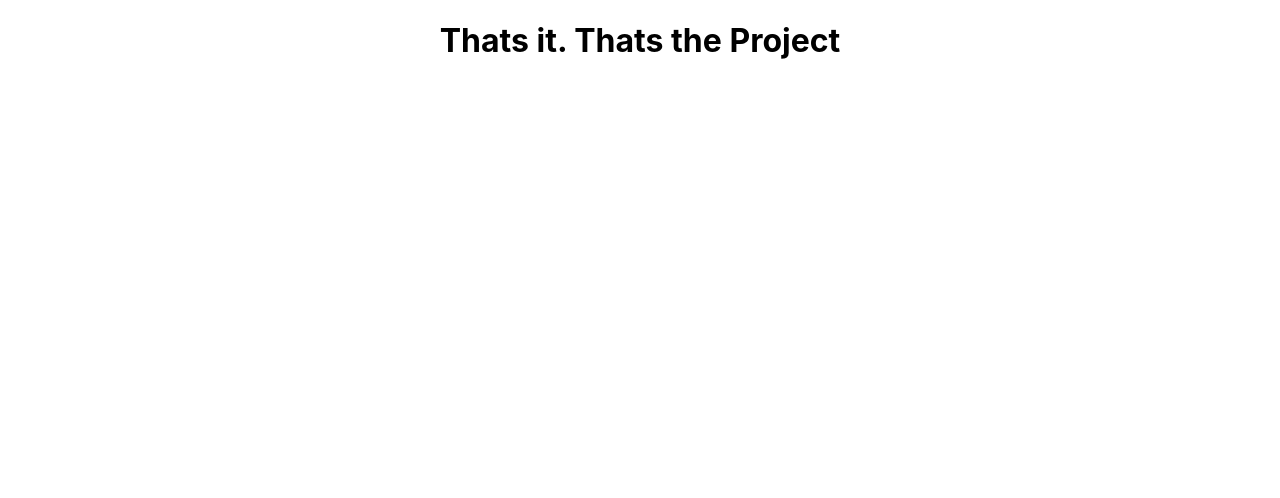
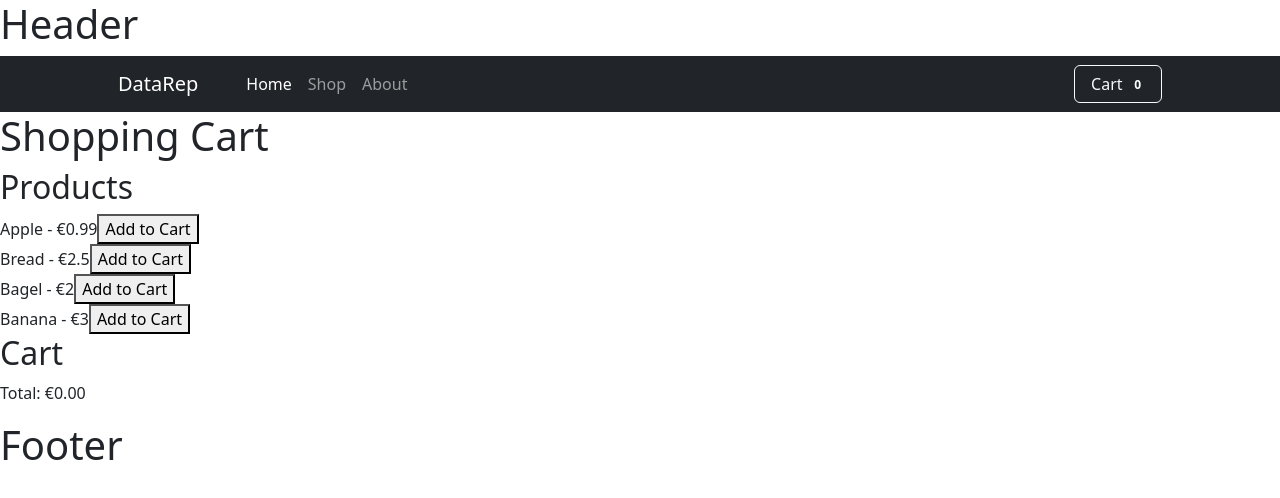
Before and after one commit to Hughem27/DRProject, a React (Create React App) app: page /cart in a window 1280 px wide. Shown: the top 498 px of the page. Built offline with nearby package versions, Linux system fonts and the light colour scheme.

Commit message:
Cart Feature, Routing and browser dom set up

```diff
--- a/package.json
+++ b/package.json
@@ -6,8 +6,10 @@
     "@testing-library/jest-dom": "^5.17.0",
     "@testing-library/react": "^13.4.0",
     "@testing-library/user-event": "^13.5.0",
+    "bootstrap": "^5.3.2",
     "react": "^18.2.0",
     "react-dom": "^18.2.0",
+    "react-router-dom": "^6.20.1",
     "react-scripts": "5.0.1",
     "web-vitals": "^2.1.4"
   },
--- a/src/App.css
+++ b/src/App.css
@@ -28,6 +28,13 @@
   color: #61dafb;
 }
 
+.marksBtn{
+  margin: 5px;
+  color:beige;
+  background-color: #282c34;
+}
+
+
 @keyframes App-logo-spin {
   from {
     transform: rotate(0deg);
--- a/src/App.js
+++ b/src/App.js
@@ -1,19 +1,65 @@
-import logo from './logo.svg';
-import './App.css';
-import Cart from './Components/Cart'
+import React, { useState } from 'react';
+import 'bootstrap/dist/css/bootstrap.css';
+import DisplayCart from './Components/DisplayCart';
+import { BrowserRouter, Routes, Route } from 'react-router-dom';
+import Footer from './Components/Footer';
+import Header from './Components/Header';
+import About from './Components/About';
+import Home from './Components/Home';
 
-function App() {
+
+const App = () => {
+
+
   return (
     <div>
 
-      <h1 className='App'>Thats it. Thats the Project</h1>
-      <div>
+      <BrowserRouter>
 
-        <Cart></Cart>
+        <Header></Header>
+        <div>
+          {/* Navbar from bootstrap */}
+        <nav className="navbar navbar-expand-lg navbar-dark bg-dark">
+              <div className="container px-4 px-lg-5">
+                <a className="navbar-brand" href="home">DataRep</a>
 
-      </div>
+                <button className="navbar-toggler" type="button" data-bs-toggle="collapse" data-bs-target="#navbarSupportedContent" aria-controls="navbarSupportedContent" aria-expanded="false" aria-label="Toggle navigation"><span className="navbar-toggler-icon"></span></button>
+                <div className="collapse navbar-collapse" id="navbarSupportedContent">
+                  <ul className="navbar-nav me-auto mb-2 mb-lg-0 ms-lg-4">
+                    <li className="nav-item"><a className="nav-link active" aria-current="page" href="home">Home</a></li>
+                    <li className="nav-item"><a className="nav-link" href="shop">Shop</a></li>
+                    <li className="nav-item"><a className="nav-link" href="about">About</a></li>
+
+
+                  </ul>
+                  <form className="d-flex">
+                    <a href="cart" className="btn btn-outline-light" role="button">
+                      <i className="bi-cart-fill me-1"></i>
+                      Cart
+                      <span className="badge bg-dark text-white ms-1 rounded-pill">0</span>
+                    </a>
+                  </form>
+                </div>
+              </div>
+            </nav>
+
+        </div>
+
+        <div>
+        <Routes>
+              <Route path='/home' element={<Home></Home>}></Route>
+              <Route path='/shop' element={<DisplayCart></DisplayCart>}></Route>
+              <Route path='/about' element={<About></About>}></Route>
+              <Route path='/cart' element={<DisplayCart></DisplayCart>}></Route>
+              {/* <Route path='/product' element={<ProductDetails></ProductDetails>}></Route> */}
+              {/* <Route path="/cart" element={<Cart1 cartItems={cartItems} />} /> */}
+            </Routes>
+        </div>
+
+        <Footer></Footer>
+      </BrowserRouter>
     </div>
-  )
-}
+  );
+};
 
 export default App;
--- /dev/null
+++ b/src/Components/About.js
@@ -0,0 +1,13 @@
+function About(){
+
+    return(
+
+        <div style={{backgroundColor: 'black', display: 'flex', justifyContent: 'center', width: '100%'}}>
+            <h1 style={{color: 'white', textAlign: 'center'}}>About Us</h1>
+            <div style={{height: '700px', width: '100%'}}    >
+
+            </div>
+        </div>
+    );
+};
+export default About;
--- a/src/Components/Cart.js
+++ b/src/Components/Cart.js
@@ -1,50 +1,34 @@
-class ShoppingCart {
+class Cart {
     constructor() {
-        this.items = [];
+      this.items = [];
     }
 
-    // Add item to the cart
     addItem(item) {
+      const existingItem = this.items.find(i => i.id === item.id);
+      if (existingItem) {
+        existingItem.quantity += 1;
+      } else {
+        item.quantity = 1;
         this.items.push(item);
+      }
     }
 
-    // Remove item from the cart
-    removeItem(itemToRemove) {
-        this.items = this.items.filter(item => item.id !== itemToRemove.id);
+    removeItem(itemId) {
+      const existingItem = this.items.find(i => i.id === itemId);
+      if (existingItem && existingItem.quantity > 1) {
+        existingItem.quantity -= 1;
+      } else {
+        this.items = this.items.filter(item => item.id !== itemId);
+      }
     }
 
-    // Calculate total cost of the items in the cart
     calculateTotal() {
-        return this.items.reduce((total, item) => total + item.price, 0);
+      return this.items.reduce((total, item) => total + item.price * item.quantity, 0);
     }
 
-    // Display cart items
-    displayCartItems() {
-        this.items.forEach(item => {
-            console.log(`Item: ${item.name}, Price: ${item.price}`);
-        });
+    getItems() {
+      return this.items;
     }
-}
-
-// Example usage
-const cart = new ShoppingCart();
-cart.addItem({ id: 1, name: 'Apple', price: 0.99 });
-cart.addItem({ id: 2, name: 'Bread', price: 2.50 });
-cart.displayCartItems();
-console.log(`Total: $${cart.calculateTotal()}`);
-cart.removeItem({ id: 1 });
-cart.displayCartItems();
-console.log(`Total: $${cart.calculateTotal()}`);
-
-
-function Cart() {
-    return (
-      <div>
-
-
-
-      </div>
-    )
   }
 
   export default Cart;
--- /dev/null
+++ b/src/Components/DisplayCart.js
@@ -0,0 +1,65 @@
+import React, { useState } from 'react';
+import Cart from './Cart'; // Import Cart
+import 'bootstrap/dist/css/bootstrap.css';
+
+
+const DisplayCart = () => {
+  const [cart, setCart] = useState(new Cart());
+  const [items] = useState([
+    //  Products
+    { id: 1, name: 'Apple', price: 0.99 },
+    { id: 2, name: 'Bread', price: 2.50 },
+    { id: 3, name: 'Bagel', price: 2 },
+    { id: 4, name: 'Banana', price: 3 },
+
+  ]);
+
+  //    Add to cart
+  const addToCart = (item) => {
+    const newCart = new Cart();
+    newCart.items = [...cart.getItems()];
+    newCart.addItem({ ...item });
+    setCart(newCart);
+  };
+
+  //    Remove from cart
+  const removeFromCart = (itemId) => {
+    const newCart = new Cart();
+    newCart.items = [...cart.getItems()];
+    newCart.removeItem(itemId);
+    setCart(newCart);
+  };
+
+  return (
+    <div>
+      <h1>Shopping Cart</h1>
+      <div>
+        <h2>Products</h2>
+        {items.map(item => (
+          <div key={item.id}>
+            {item.name} - €{item.price}
+            {/* Initial Add to cart Button */}
+            <button onClick={() => addToCart(item)}>Add to Cart</button>
+          </div>
+        ))}
+      </div>
+      <div>
+        <h2>Cart</h2>
+        {/* Accessing map of items*/}
+        {cart.getItems().map(item => (
+          <div key={item.id}>
+            {/* Display Item Name, Price & Qty */}
+            {item.name} - €{item.price} x {item.quantity}
+            {/* Buttons To Add more to / Remove From Cart */}
+            <button className='marksBtn' onClick={() => addToCart(item)}>+</button>
+            <button className='marksBtn' onClick={() => removeFromCart(item.id)}>-</button>
+          </div>
+        ))}
+        {/* Display Total */}
+        <p>Total: €{cart.calculateTotal().toFixed(2)}</p>
+      </div>
+    </div>
+  );
+};
+
+export default DisplayCart;
--- /dev/null
+++ b/src/Components/Footer.js
@@ -0,0 +1,11 @@
+function Footer() {
+
+
+    return (
+        <div>
+            <h1>Footer</h1>
+        </div>
+    );
+};
+
+export default Footer;
--- /dev/null
+++ b/src/Components/Header.js
@@ -0,0 +1,6 @@
+function Header(){
+    return(
+        <div><h1>Header</h1></div>
+    );
+};
+export default Header;
--- /dev/null
+++ b/src/Components/Home.js
@@ -0,0 +1,9 @@
+function Home(){
+
+    return(
+        <div>
+            <h1>Home</h1>
+        </div>
+    );
+}
+export default Home;
```
Also changed, not shown: 1 other file (tests, documents, lock files or other folders).
